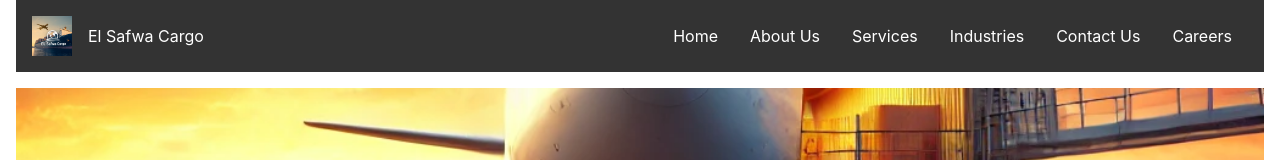
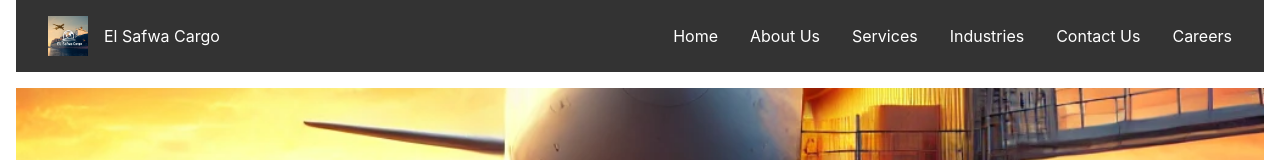
Before and after one commit to El-Safwa-Cargo-and-Export/website, a React (Create React App) app: page / in a window 1280 px wide. Shown: the top 160 px of the page. Built offline with nearby package versions, Linux system fonts and the light colour scheme.

Commit message:
Refactor Navbar component to use NavLink for LogoContainer

```diff
--- a/src/components/Navbar.tsx
+++ b/src/components/Navbar.tsx
@@ -22,7 +22,7 @@ const NavLink = styled(Link)`
   }
 `;
 
-const LogoContainer = styled.div`
+const LogoContainer = styled(NavLink)`
   display: flex;
   align-items: center;
 `;
@@ -35,7 +35,7 @@ const Logo = styled.img`
 function Navbar() {
   return (
     <Nav>
-      <LogoContainer>
+      <LogoContainer to="/">
         <Logo src="/logo.png" alt="El Safwa Cargo Logo" />
         El Safwa Cargo
       </LogoContainer>
```
